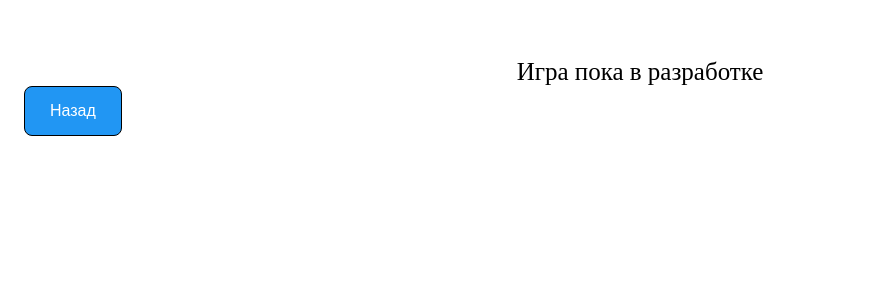
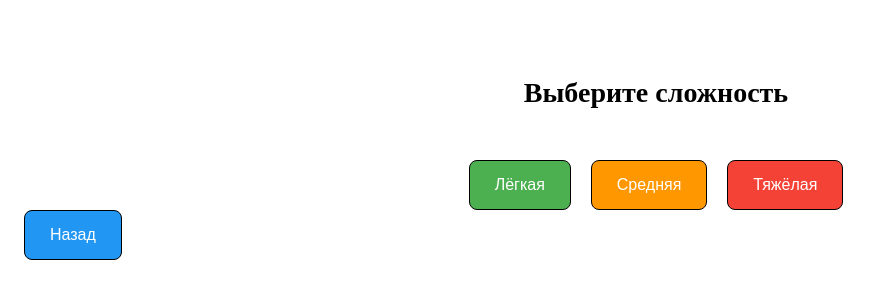
Before and after one commit to andrei-myshoves/js-game-guess-cards, a website built with webpack: page public/index.html in a window 1280 px wide. Both pictures are taken after a click on the button "Начать игру". Shown: the top 298 px of the page, without its empty margins (0-882 px from the left). Built offline with nearby package versions, Linux system fonts and the light colour scheme.

Commit message:
add  GameMenuSettings folder and add js code in file GamenuSettingsCode and style.css

```diff
--- /dev/null
+++ b/src/components/GameMenuSettings/GameMenuSettings.js
@@ -0,0 +1,23 @@
+import * as styles from './GameMenuSettings.module.css'
+import { Button } from '../Button/Button'
+
+export const difficultyLevels = [
+    { id: 'easy', text: 'Лёгкая', extraClass: styles.buttonEasy },
+    { id: 'medium', text: 'Средняя', extraClass: styles.buttonMedium },
+    { id: 'hard', text: 'Тяжёлая', extraClass: styles.buttonHard },
+]
+
+export function GameSettingsMenu() {
+    const buttons = difficultyLevels
+        .map(level => Button({ id: level.id, text: level.text, extraClass: level.extraClass }))
+        .join('')
+
+    return `
+    <div class="${styles.menu}">
+      <h1 class="${styles.title}">Выберите сложность</h1>
+      <div class="${styles.buttons}">
+        ${buttons}
+      </div>
+    </div>
+  `
+}
--- /dev/null
+++ b/src/components/GameMenuSettings/GameMenuSettings.module.css
@@ -0,0 +1,45 @@
+.menu {
+    display: flex;
+    flex-direction: column;
+    align-items: center;
+    gap: 32px;
+}
+
+.title {
+    font-size: 28px;
+    font-weight: bold;
+    text-align: center;
+}
+
+.buttons {
+    display: grid;
+    grid-template-columns: repeat(3, auto);
+    gap: 20px;
+}
+
+.buttonEasy {
+    background: var(--easy-accent);
+}
+
+.buttonMedium {
+    background: var(--medium-accent);
+}
+
+.buttonHard {
+    background: var(--hard-accent);
+}
+
+@media (hover: hover) {
+    .buttonEasy:hover {
+        background-color: var(--dificult-setting-accent-hover);
+        color: var(--foreground-accent-hover);
+    }
+    .buttonMedium:hover {
+        background-color: var(--dificult-setting-accent-hover);
+        color: var(--foreground-accent-hover);
+    }
+    .buttonHard:hover {
+        background-color: var(--dificult-setting-accent-hover);
+        color: var(--foreground-accent-hover);
+    }
+}
--- a/src/index.js
+++ b/src/index.js
@@ -1,4 +1,5 @@
 import { GameMenu, menuItems } from './components/GameMenu/GameMenu.js'
+import { GameSettingsMenu } from './components/GameMenuSettings/GameMenuSettings.js'
 import { Layout } from './components/Layout/Layout.js'
 import { Button } from './components/Button/Button.js'
 import './style.css'
@@ -15,9 +16,22 @@ export function setPage(page) {
             renderPageWithBack('Здесь скоро будет история')
             break
 
-        case 'gamePage':
-            renderPageWithBack('Игра пока в разработке')
+        case 'gamePage': {
+            const backBtnHTML = Button({ id: 'backBtn', text: 'Назад' })
+
+            root.innerHTML = ''
+            root.appendChild(
+                Layout({
+                    children: GameSettingsMenu() + backBtnHTML,
+                })
+            )
+
+            const backBtn = document.getElementById('backBtn')
+            if (backBtn) {
+                backBtn.onclick = () => setPage('main')
+            }
             break
+        }
 
         case 'settingsPage':
             renderPageWithBack('Инструкция')
--- a/src/style.css
+++ b/src/style.css
@@ -7,4 +7,10 @@
 
     --background-accent-hover: #4caf50;
     --foreground-accent-hover: #cfe907;
+
+    --easy-accent: #4caf50;
+    --medium-accent: #ff9800;
+    --hard-accent: #f44336;
+
+    --dificult-setting-accent-hover: #f9f9f9;
 }
```
